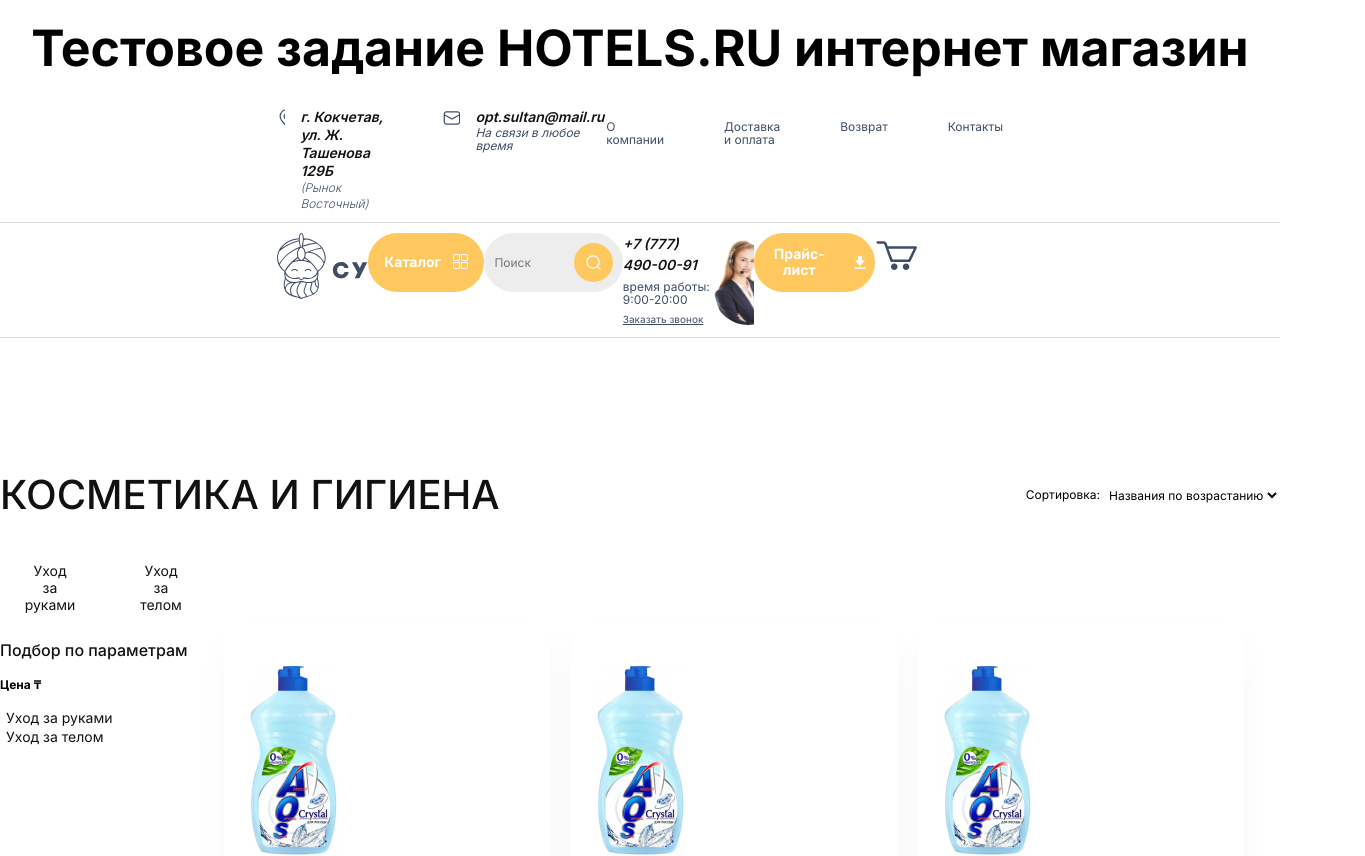
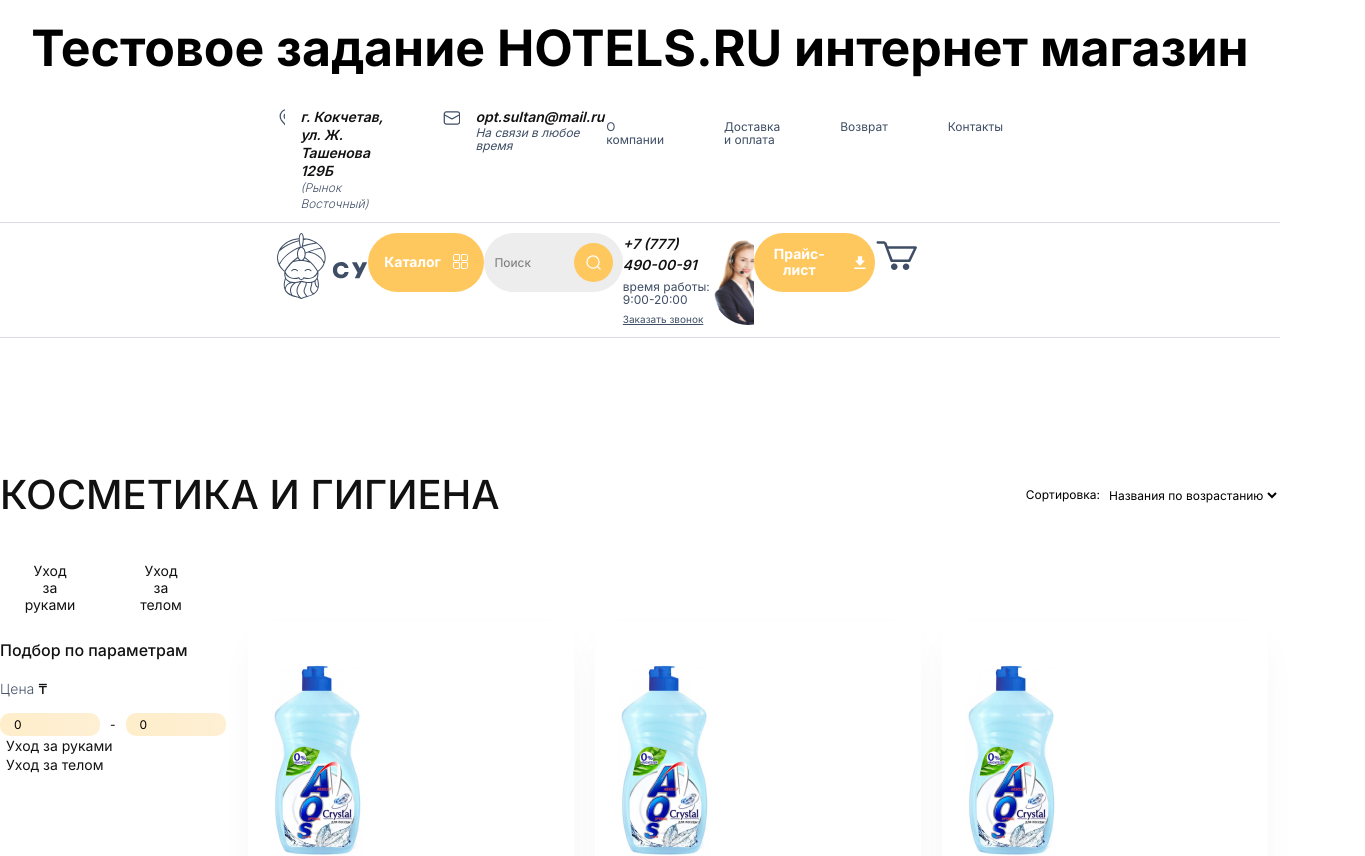
Before and after one commit to mvodev/hotels-online-shop, a React (Vite) app: page / in a window 1280 px wide. Shown: the top 856 px of the page, 1365 px wide, since content can reach past the window. Built offline with nearby package versions, Linux system fonts and the light colour scheme.

Commit message:
add diapason form with form handling

```diff
--- /dev/null
+++ b/src/components/diapason-form/DiapasonForm.scss
@@ -0,0 +1,50 @@
+.diapason {
+  &__header {
+    font-family: 'Inter';
+    font-size: 14px;
+    font-weight: 300;
+    line-height: 21px;
+    color: #3F4E65;
+    i {
+      font-weight: 500;
+      color: #111111;
+      font-style: normal;
+    }
+  }
+
+  &__input {
+    width: 100px;
+    height: 23px;
+    outline: none;
+    border-radius: 10px;
+    -webkit-appearance: none;
+    appearance: none;
+    -moz-appearance: textfield;
+    margin: 0;
+    padding: 4px 14px;
+    background: linear-gradient(90deg, rgba(255, 198, 80, 0.3) 0%, rgba(254, 202, 110, 0.3) 97.25%);
+  }
+
+  &__input::placeholder {
+    text-align: center;
+  }
+
+  &__input-wrapper {
+    display: flex;
+    flex-direction: row;
+    gap: 10px;
+    align-items: center;
+    justify-content: center;
+  }
+
+  button {
+    width: 0;
+    height: 0;
+    margin: 0;
+    padding: 0;
+  }
+
+  &__error {
+    color: red;
+  }
+}
--- /dev/null
+++ b/src/components/diapason-form/DiapasonForm.tsx
@@ -0,0 +1,59 @@
+import { useState } from 'react';
+import './DiapasonForm.scss';
+
+export type DiapasonFormTypeProps = {
+  diapasonTytle:string,
+  diapasonUnits: string,
+  placeholder1:string,
+  placeholder2:string,
+  handleSubmit:(event:React.FormEvent<HTMLFormElement>)=>void
+}
+
+const DiapasonForm = (props:DiapasonFormTypeProps) => {
+  const {
+    diapasonTytle,
+    diapasonUnits,
+    placeholder1,
+    placeholder2,
+    handleSubmit
+  } = props;
+  const [ input1, setInput1] = useState(0);
+  const [ input2, setInput2] = useState(0);
+  const [error,setError] = useState('');
+
+  const handleChange = (event:React.ChangeEvent<HTMLInputElement>) => {
+    const inputNumber = event.target.name;
+    setError('');
+    if (Number(event.target.value) < 0) {
+      setError('Введите положительное значение');
+    } else if ((inputNumber === 'first' && Number(event.target.value) > input2)||
+    ((inputNumber === 'second' && Number(event.target.value) < input1))) {
+      setError('Некорректное значение диапазона');
+    } else {
+      if (inputNumber === 'first') {
+        setInput1(Number(event.target.value));
+      } else setInput2(Number(event.target.value));
+      setError('');
+    }
+  }
+
+  return (
+    <form
+      onSubmit={(event)=>{
+        if (error.length === 0) handleSubmit(event);
+      }}
+      className='diapason'
+    >
+      <h3 className='diapason__header'>{diapasonTytle +' '}<i>{diapasonUnits}</i></h3>
+      <div className="diapason__input-wrapper">
+        <input onChange={handleChange} value={input1} name='first' type="number" className='diapason__input diapason__input_first' placeholder={placeholder1} required/>
+        <span>-</span>
+        <input value={input2} onChange={handleChange} name='second' type="number" className='diapason__input diapason__input_second' placeholder={placeholder2} required/>
+        <button type='submit'></button>
+      </div>
+      <span className='diapason__error'>{error}</span>
+    </form>
+  )
+}
+
+export default DiapasonForm;
--- a/src/components/goods/Goods.tsx
+++ b/src/components/goods/Goods.tsx
@@ -1,7 +1,7 @@
 import './Goods.scss';
 import goodsData from '../../model/goodsData';
 import SelectCardOrder from '../select-card-order/SelectCardOrder';
-import Card from '../card/Card';
+import Card, { CardTypeProps } from '../card/Card';
 import { ChangeEvent, PointerEvent, useEffect, useState } from 'react';
 import ReactPaginate from 'react-paginate';
 import Filter from '../filter/Filter';
@@ -9,6 +9,7 @@
 import {
   selectFilter,
 } from '../../redux/filterSlice';
+import Diapason from '../diapason-form/DiapasonForm';
 
 export type GoodsPropsType = {
   title:string,
@@ -19,6 +20,12 @@
   const [ cards, setCards ] = useState(goodsData.sort(
           (a, b) => a.title > b.title ? 1 : -1));
   const [itemOffset, setItemOffset] = useState(0);
+  const [ sortBy, setSortBy ] = useState<
+    'nameIncrease'  |
+    'nameDecrease'  |
+    'priceIncrease' |
+    'priceDecrease'
+  >('nameIncrease')
   const GOODS_PER_PAGE = 15;
   const endOffset = itemOffset + GOODS_PER_PAGE;
   const currentItems = cards.slice(itemOffset, endOffset);
@@ -43,31 +50,35 @@
     setItemOffset(newOffset);
   };
 
-  const handleSort = (event:ChangeEvent<HTMLSelectElement>) =>{
+  const handleSort = (event:ChangeEvent<HTMLSelectElement>) => {
     const arrayOfCardsToSort = [...cards];
-    switch(event.target.value) {
+    const sortBy = event.target.value as 'nameIncrease' | 'nameDecrease' | 'priceIncrease' | 'priceDecrease';
+    sortByParams(sortBy,arrayOfCardsToSort);
+  }
+
+  const sortByParams = (sortBy:'priceDecrease'|'priceIncrease'|'nameDecrease'|'nameIncrease', arrayToSort:Array<CardTypeProps>) => {
+    switch(sortBy) {
       case 'nameIncrease':
-        arrayOfCardsToSort.sort(
+        arrayToSort.sort(
           (a, b) => a.title > b.title ? 1 : -1);
-        setCards(arrayOfCardsToSort);
+        setCards(arrayToSort);
         break;
       case 'nameDecrease':
-        arrayOfCardsToSort.sort(
+        arrayToSort.sort(
           (a, b) => a.title < b.title ? 1 : -1);
-        setCards(arrayOfCardsToSort);
+        setCards(arrayToSort);
         break;
       case 'priceIncrease':
-        arrayOfCardsToSort.sort(
+        arrayToSort.sort(
           (a, b) => Number(a.price.replace(',','.')) > Number(b.price.replace(',','.')) ? 1 : -1);
-        setCards(arrayOfCardsToSort);
+        setCards(arrayToSort);
         break;
       case 'priceDecrease':
-        arrayOfCardsToSort.sort(
+        arrayToSort.sort(
           (a, b) => Number(a.price.replace(',','.')) < Number(b.price.replace(',','.')) ? 1 : -1);
-        setCards(arrayOfCardsToSort);
+        setCards(arrayToSort);
         break;
-    }
-  }
+    }}
 
   const categories = new Set();
 
@@ -81,6 +92,18 @@
       <Filter key={index} description={category as string} />
     )
   })
+
+  const handleFormDiapason = (event:React.FormEvent<HTMLFormElement>)=>{
+    event.preventDefault();
+    const formData = new FormData(event.target as HTMLFormElement);
+    const input1 = formData.get('first');
+    const input2 = formData.get('second');
+    // if (Number(input1) === 0 && Number(input2) === 0) {
+
+    // }
+    console.log(input1);
+    console.log(input2);
+  }
 
   return (
     <div className="goods">
@@ -99,7 +122,13 @@
       <main className='goods__main'>
         <aside className='goods__params'>
           <h3 className='goods__params-header'>Подбор по параметрам</h3>
-          <h4>Цена &#8376;</h4>
+          <Diapason
+            placeholder1='0'
+            placeholder2='10000'
+            diapasonTytle='Цена'
+            diapasonUnits='&#8376;'
+            handleSubmit={handleFormDiapason}
+            />
           {filters}
         </aside>
         <div className="goods__wrapper">
@@ -135,4 +164,5 @@
   )
 }
 
+
 export default Goods;
```
